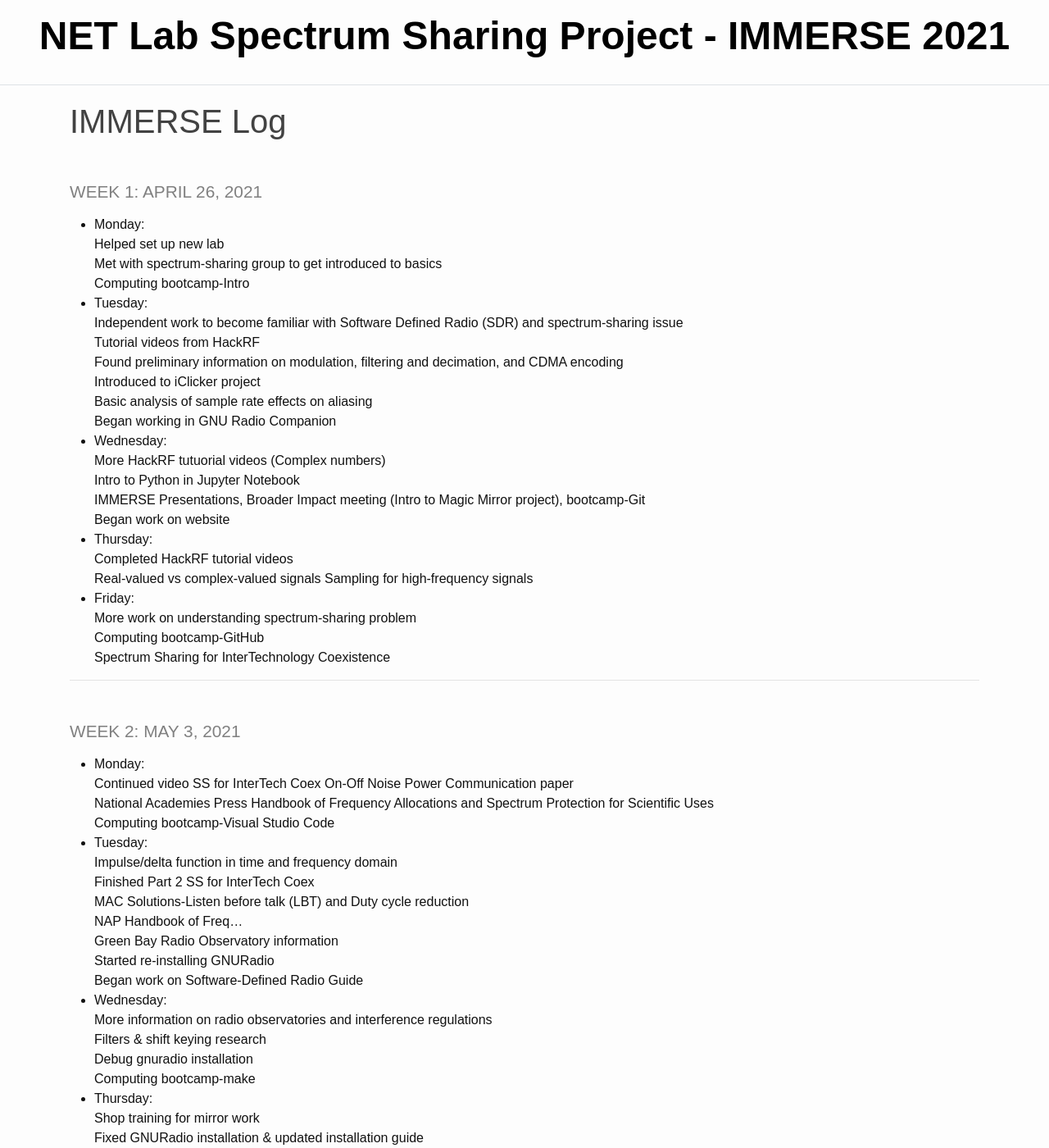
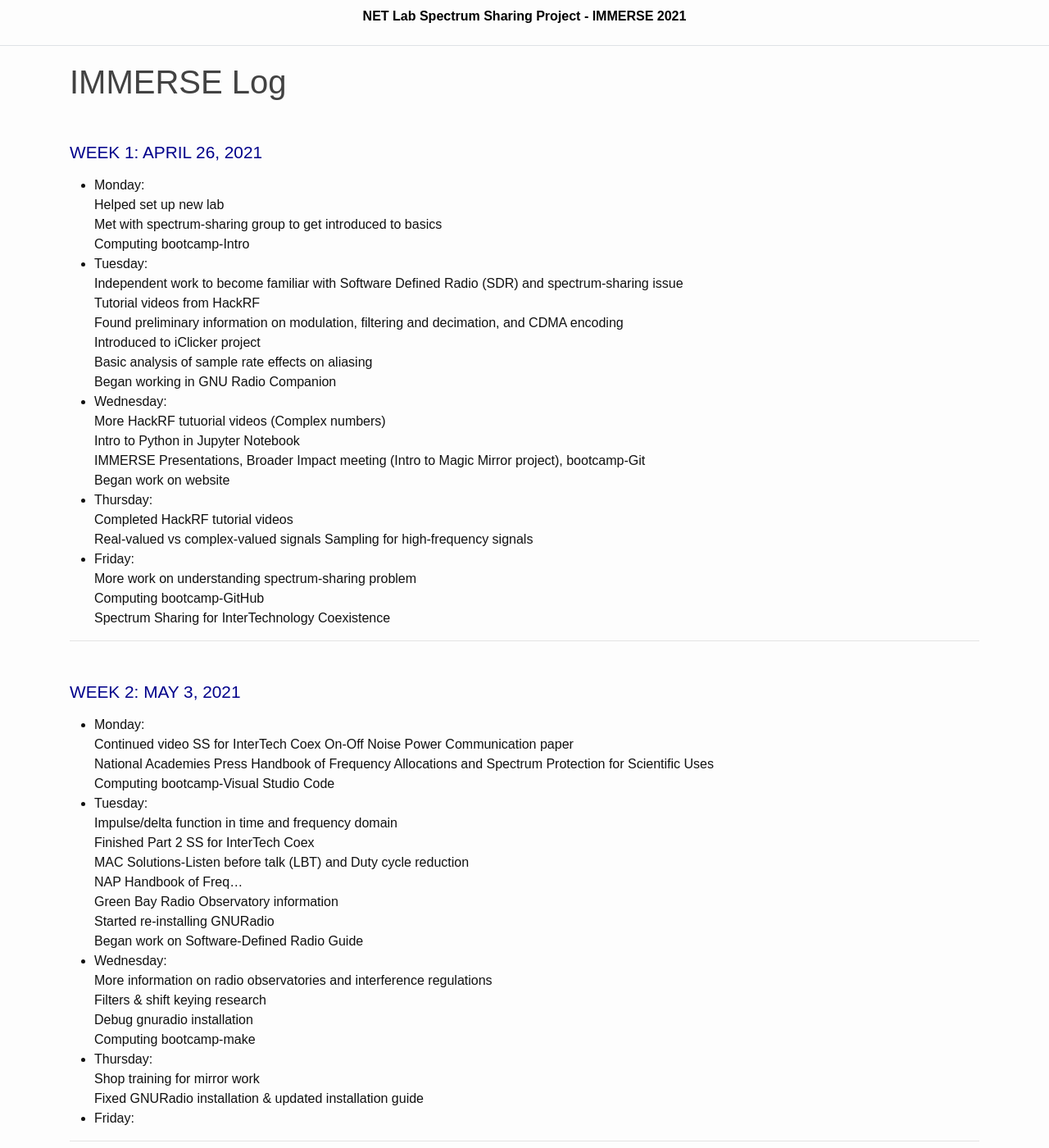
Before and after one commit to squid256/immerse_site, a Jekyll site: the page built from _pages/log.md, in a window 1280 px wide and 1400 px high. Shown: the whole window at 82% size. Built offline with Jekyll 4.4.1, drawn with Linux system fonts in a browser that asks for light colours.

Commit message:
Changing font size and color?

```diff
--- a/css/main.scss
+++ b/css/main.scss
@@ -291,13 +291,13 @@ h1 {
 
 h3 {
     text-transform: uppercase;
-    color: gray;
+    color: darkblue;
     font-size: 1.3rem;
     margin-top: 50px;
 }
 
 .title-text {
-    font-size: xxx-large;
+    font-size: xlarge;
     font-weight: 800;
     color:black;
     text-align: center;
```
